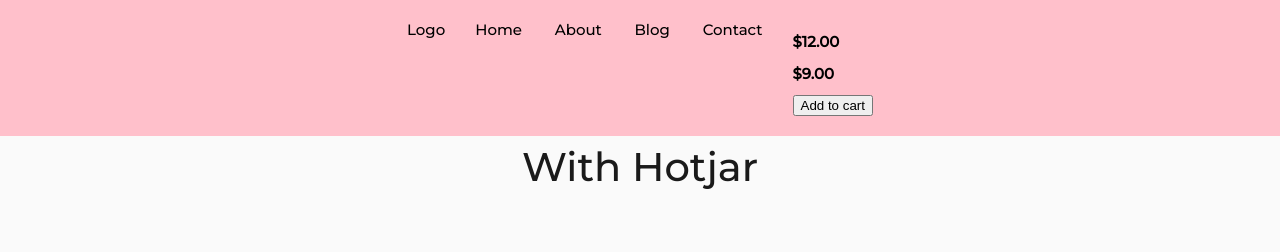
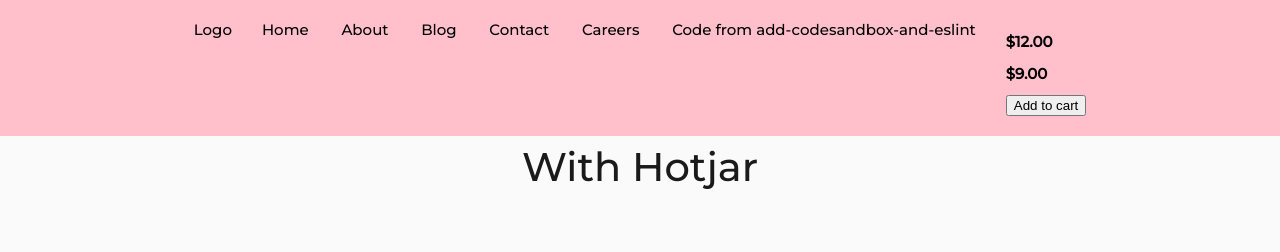
Before and after one commit to ta1itha/demo, a website: page index.html in a window 1280 px wide. Shown: the top 252 px of the page. Drawn offline with Linux system fonts and the light colour scheme; some icons are missing.

Commit message:
added extra nav menu items

```diff
--- a/index.html
+++ b/index.html
@@ -31,6 +31,8 @@
             <a href="#">About</a>
             <a href="#">Blog</a>
             <a href="#">Contact</a>
+            <a href="#">Careers</a>
+            <a href="#">Code from add-codesandbox-and-eslint</a>
 
         </nav>
 
```
